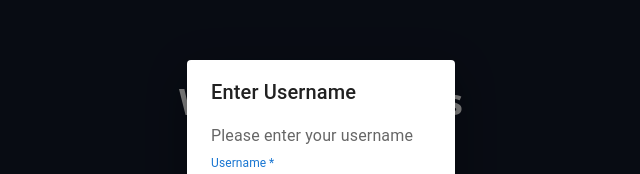
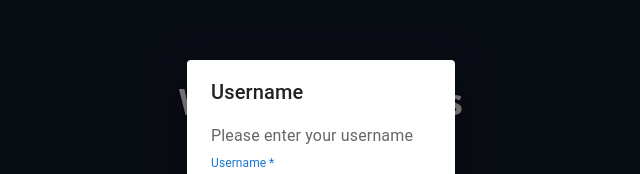
Before and after one commit to Group-Project-Phase-2-What-The-Chess/what-the-chess-client, a React (Vite) app: page /main-menu in a window 1280 px wide. Shown: the part 230-404 px from the top of the page, without its empty margins (319-959 px from the left). Built offline with nearby package versions, Linux system fonts and the light colour scheme; no server answers.

Commit message:
fixng logo

```diff
--- a/src/pages/MainMenu.jsx
+++ b/src/pages/MainMenu.jsx
@@ -45,7 +45,7 @@ export default function MainMenu() {
     <div>
       <Modal
         open={!usernameSubmitted}
-        title="Enter Username"
+        title="Username"
         contentText="Please enter your username"
         handleContinue={() => {
           if (!username) return;
@@ -71,7 +71,7 @@ export default function MainMenu() {
       <Modal
         open={openModalJoinRoom}
         handleClose={() => setOpenModalJoinRoom(false)}
-        title="Code Room"
+        title="Join Room"
         contentText="Enter a valid room ID to join the room"
         handleContinue={handleContinueJoinRoom}
       >
```
